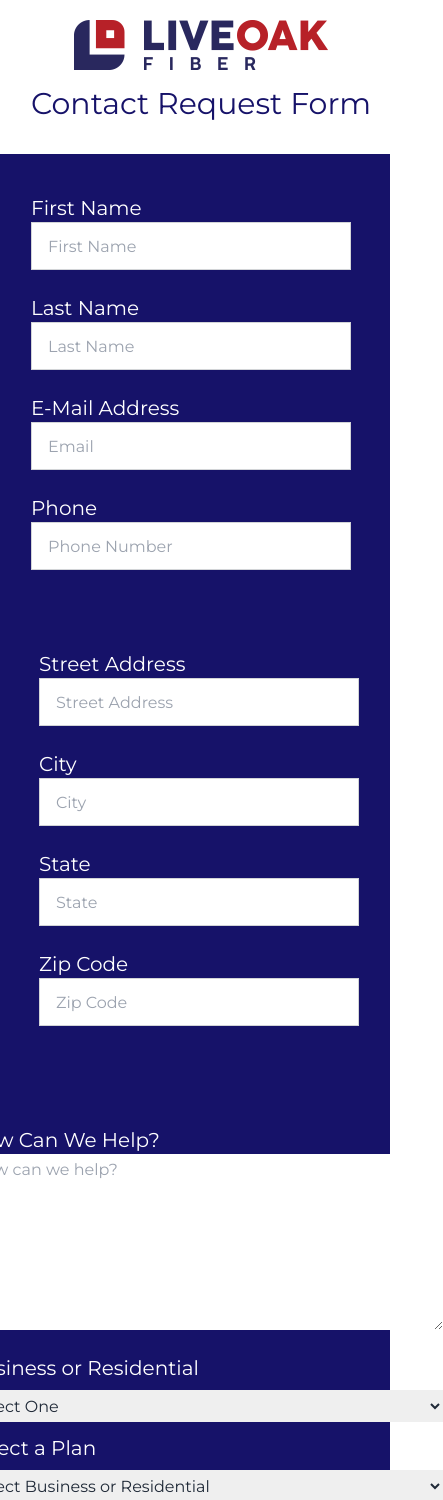
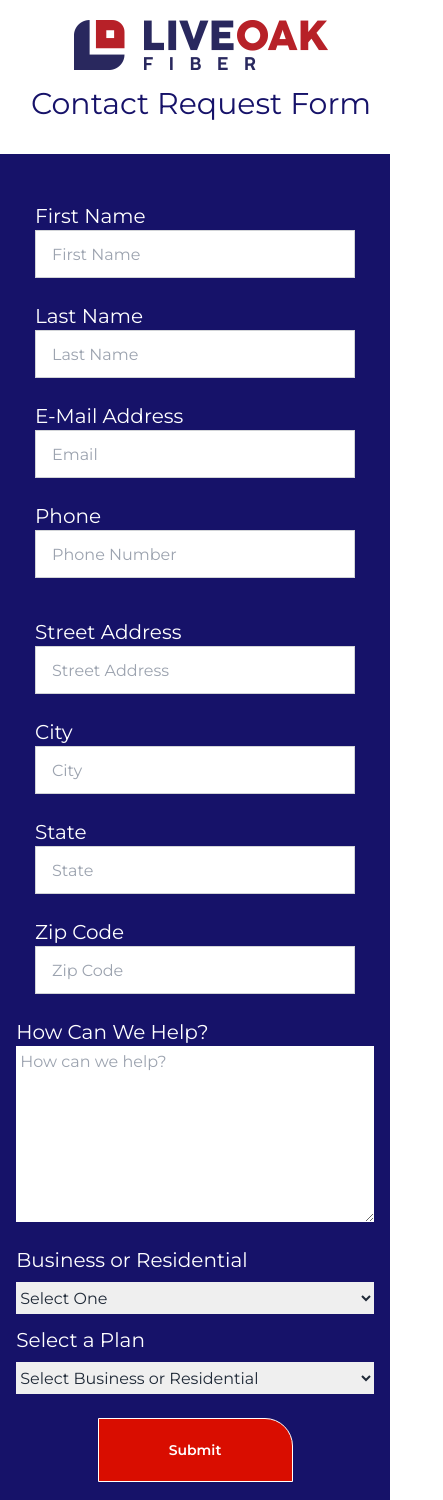
Before and after one commit to adam-brannon09/liveOakForm, a React (Create React App) app: page /1 in a window 390 px wide. Shown: the top 1500 px of the page, 443 px wide, since content can reach past the window. Built offline with nearby package versions, Linux system fonts and the light colour scheme.

Commit message:
updated the rep contact form styling for mobile

```diff
--- a/src/components/ContactFormRep.jsx
+++ b/src/components/ContactFormRep.jsx
@@ -83,7 +83,7 @@
     return (
 
         <>
-            <form className="lof-blue"
+            <form className="lof-blue max-[500px]:w-screen"
                 onSubmit={handleSubmit}>
                 {/* container div for flex properties */}
                 <div className="flex flex-wrap justify-center mt-8 ">
@@ -92,7 +92,7 @@
 
                 {/* The form is split into 3 sections(columns) */}
                 {/* Section 1 - name, email, phone */}
-                    <section className="flex flex-col mr-2 p-10">
+                    <section className="flex flex-col mr-2 p-10 max-[500px]:mx-auto max-[500px]:mt-2">
                         <span className="label-text text-white text-xl">First Name</span>
                         <input type="text"
                             id="firstName"
@@ -136,7 +136,7 @@
                         />
                     </section>
                     {/* section 2 - address, city, state, zip */}
-                    <section className="flex flex-col ml-2 p-10">
+                    <section className="flex flex-col ml-2 p-10 max-[500px]:mx-auto max-[500px]:p-0">
                         <span className="label-text text-white text-xl">Street Address</span>
                         <input type="text"
                             id="streetAddress"
@@ -180,7 +180,7 @@
 
                     </section>
                     {/* section 3 - textbox, biz/residental, plan */}
-                    <section className="flex flex-col ml-5 mt-9">
+                    <section className="flex flex-col ml-5 mt-9 max-[500px]:w-11/12 max-[500px]:mx-auto max-[500px]:mt-0">
                         <span className="label-text text-white text-xl">How Can We Help?</span>
                         <textarea
                             name="message"
@@ -266,7 +266,7 @@
                     {/* submit btn */}
                 <section className="flex justify-center">
                     <button type="submit"
-                    className="btn submit-btn lof-red text-white border-white rounded-none mb-10 h-16 w-1/4 "
+                    className="btn submit-btn lof-red text-white border-white rounded-none mb-10 h-16 w-1/4 max-[500px]:mt-6 max-[500px]:w-1/2"
                     disabled={showAlert}
                     >Submit</button>
                 </section>
```
